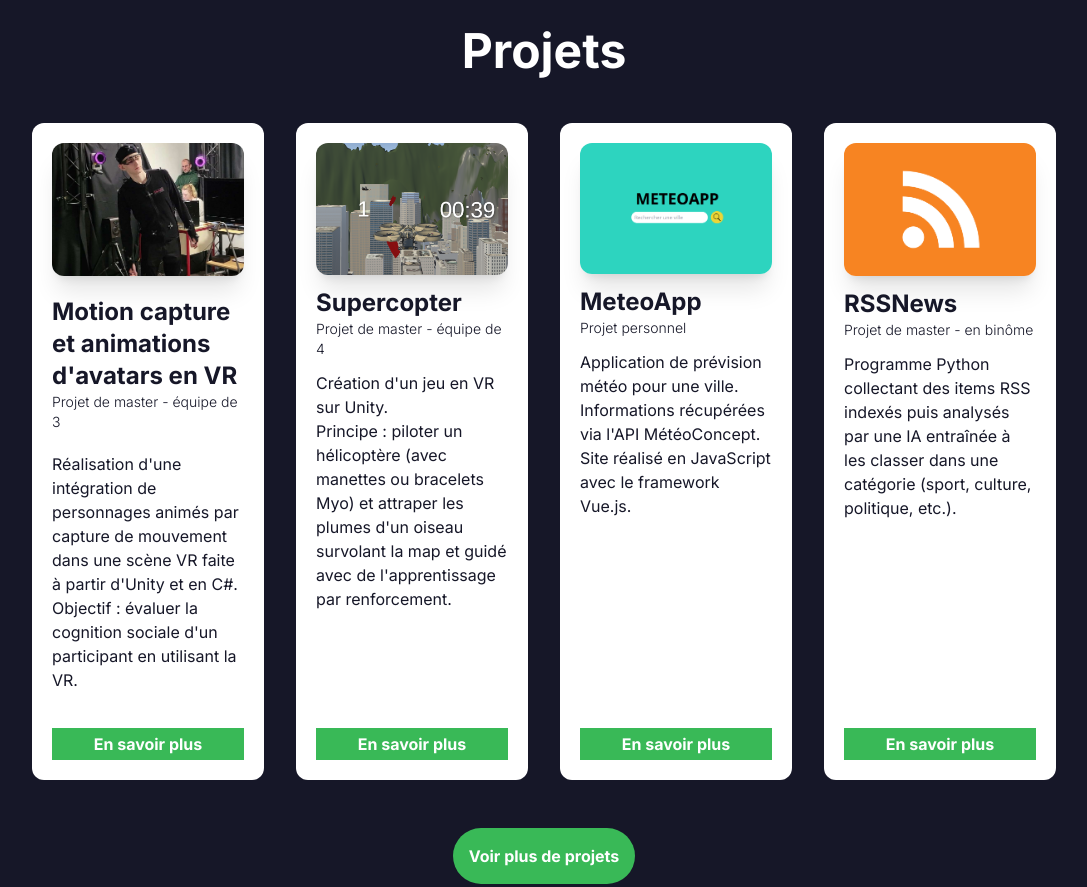
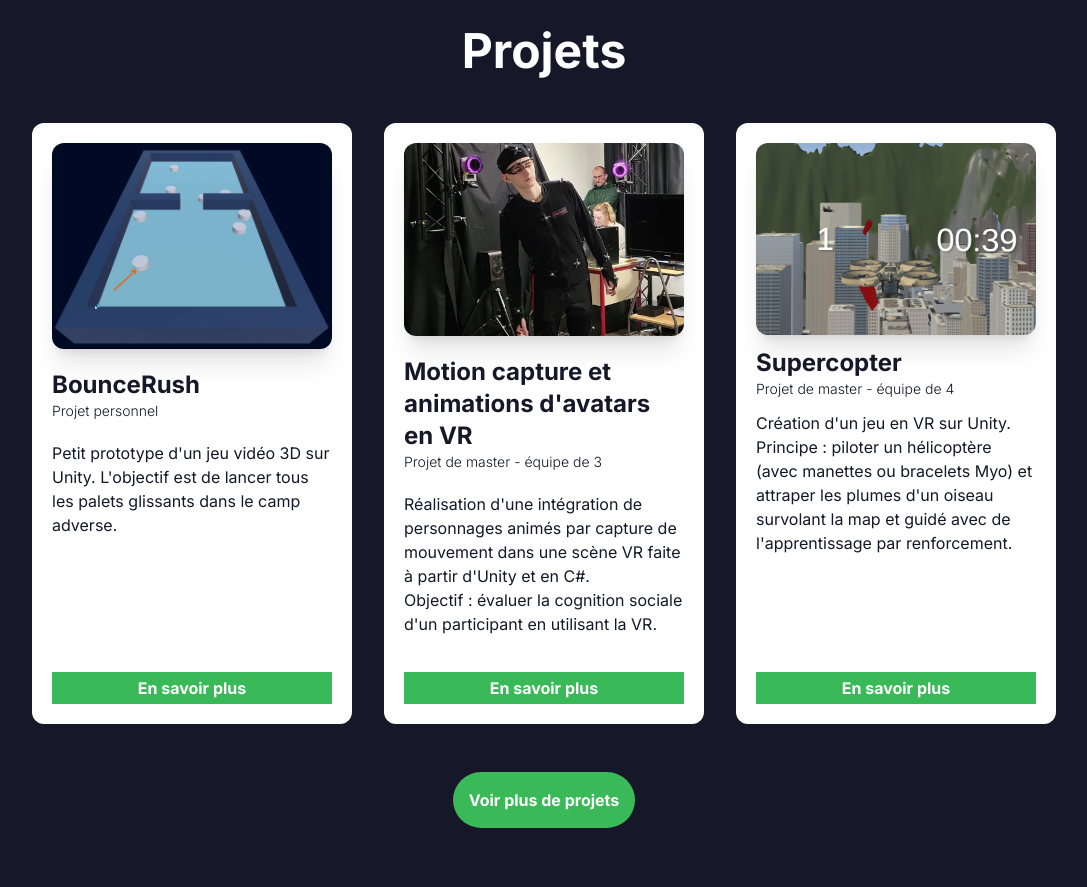
Before and after one commit to eliiks/eliiks.github.io, a website: page index.html in a window 1280 px wide. Shown: the part 3220-4107 px from the top of the page, without its empty margins (96-1183 px from the left). Drawn offline with Linux system fonts and the light colour scheme.

Commit message:
Ajout du projet BounceRush

```diff
--- a/index.html
+++ b/index.html
@@ -106,7 +106,19 @@
     <section class="pl-[10%] pr-[10%] mt-32 flex flex-col gap-12">
         <h2 class="text-3xl md:text-4xl xl:text-5xl font-bold text-white text-center"> Projets </h2>
 
-        <div id="projets" class="grid lg:grid-cols-2 xl:grid-cols-4 gap-8 text-[#161728]">
+        <div id="projets" class="grid lg:grid-cols-2 xl:grid-cols-3 gap-8 text-[#161728]">
+            <div class="flex flex-col bg-white p-5 gap-5 rounded-xl">
+                <img class="w-72 h-auto object-cover self-center rounded-xl shadow-xl" src="./imgs/bounce_rush.jpg">
+                <div>
+                    <h3 class="text-lg md:text-xl xl:text-2xl font-bold"> BounceRush </h3>
+                    <p class="font-light text-sm"> Projet personnel </p>
+                </div>
+                <p class="mb-auto pb-4">
+                    Petit prototype d'un jeu vidéo 3D sur Unity. L'objectif est de lancer tous les palets glissants dans le camp adverse.
+                </p>
+                <a class="bg-[#39b957] text-center text-white font-bold p-1 mt-auto" href="https://eliiks.github.io/BounceRush/" target="_blank">En savoir plus</a>
+            </div>
+
             <div class="flex flex-col bg-white p-5 gap-5 rounded-xl">
                 <img class="w-72 h-auto object-cover self-center rounded-xl shadow-xl" src="./imgs/avatar.jpg">
                 <div>
--- a/js/projects_view.js
+++ b/js/projects_view.js
@@ -2,13 +2,13 @@ project_div = document.getElementById("projets")
 view_more_button = document.getElementById("view_more_button")
 view_more = false;
 
-for (let i = 4 ; i < project_div.children.length ; i++){
+for (let i = 3 ; i < project_div.children.length ; i++){
     project_div.children[i].classList.add("hidden")
 }
 
 view_more_button.addEventListener("click", () => {
     view_more = !view_more;
-    for (let i = 4 ; i < project_div.children.length ; i++){
+    for (let i = 3 ; i < project_div.children.length ; i++){
         project_div.children[i].classList.toggle("hidden")
     }
     if(view_more){
```
Also changed, not shown: css/style.min.css, imgs/bounce_rush.jpg (added).
